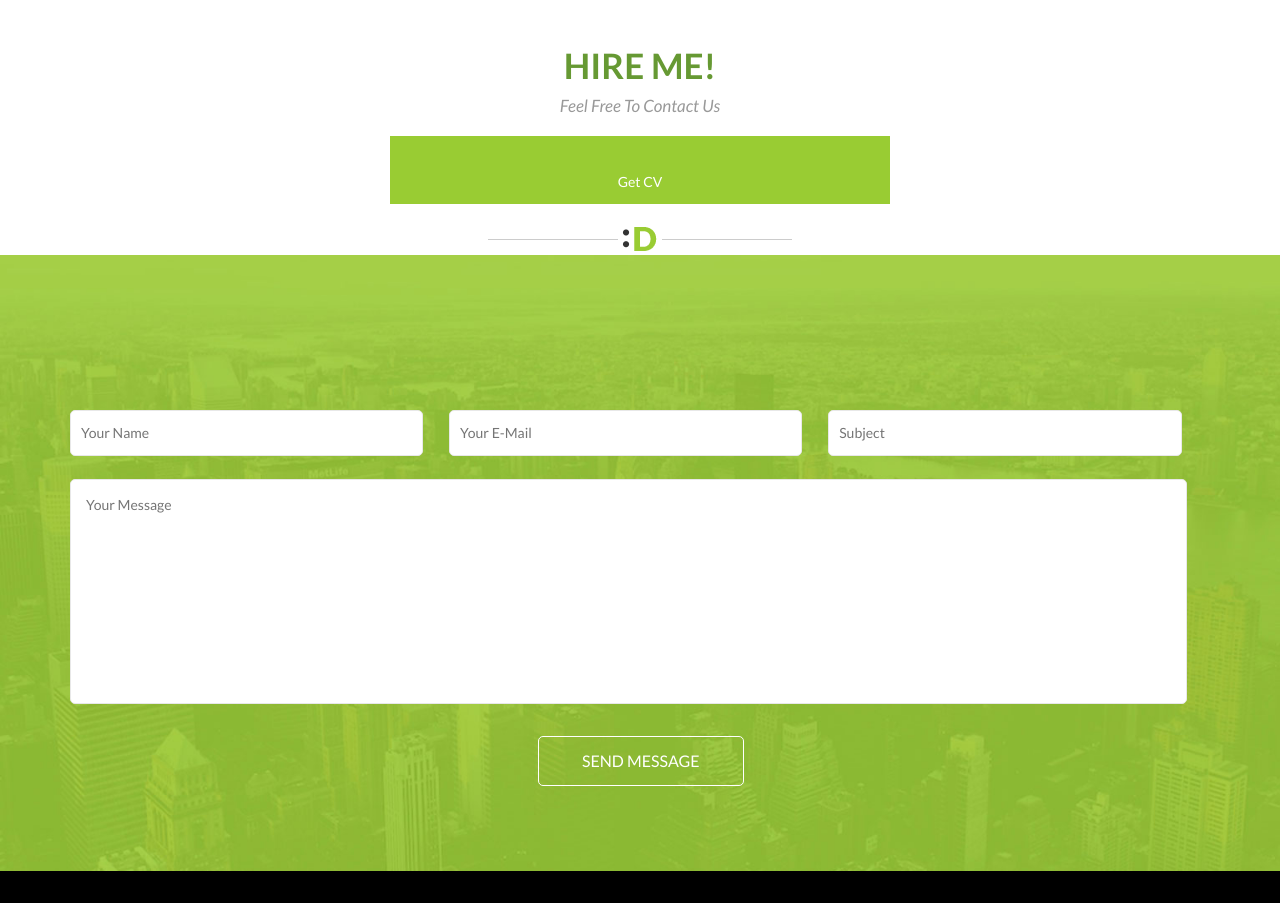
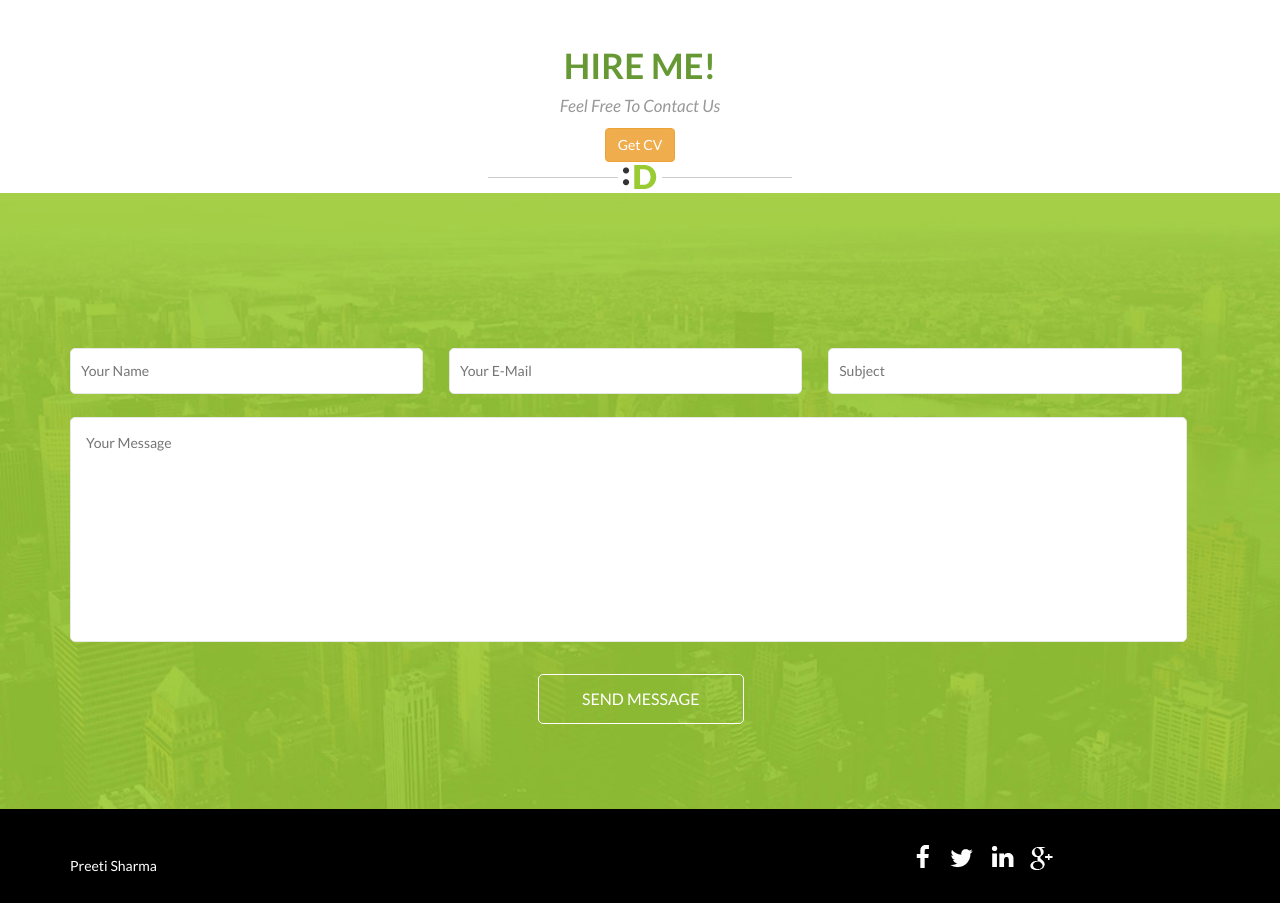
Before and after one commit to preetivashisht/my-portfolio, a plain HTML site: page index.html in a window 1280 px wide. Shown: the part 5360-6263 px from the top of the page. Drawn offline with Linux system fonts and the light colour scheme.

Commit message:
Update index.html

```diff
--- a/index.html
+++ b/index.html
@@ -775,7 +775,7 @@
                 <h2><span class="highlight">HIRE ME!</span></h2>
                 <h3><i>Feel Free To Contact Us</i></h3>
                 <a class="link2" href="sharma_preeti_resume.docx">
-                 <div id="small-dialog" value="Get CV"> Get CV</div>
+                 <button class="btn btn-warning" value="Get CV"> Get CV</button>
 				</a>
                 <div class="underline">
                     <img src="images/underline.png" alt=" " />
```
